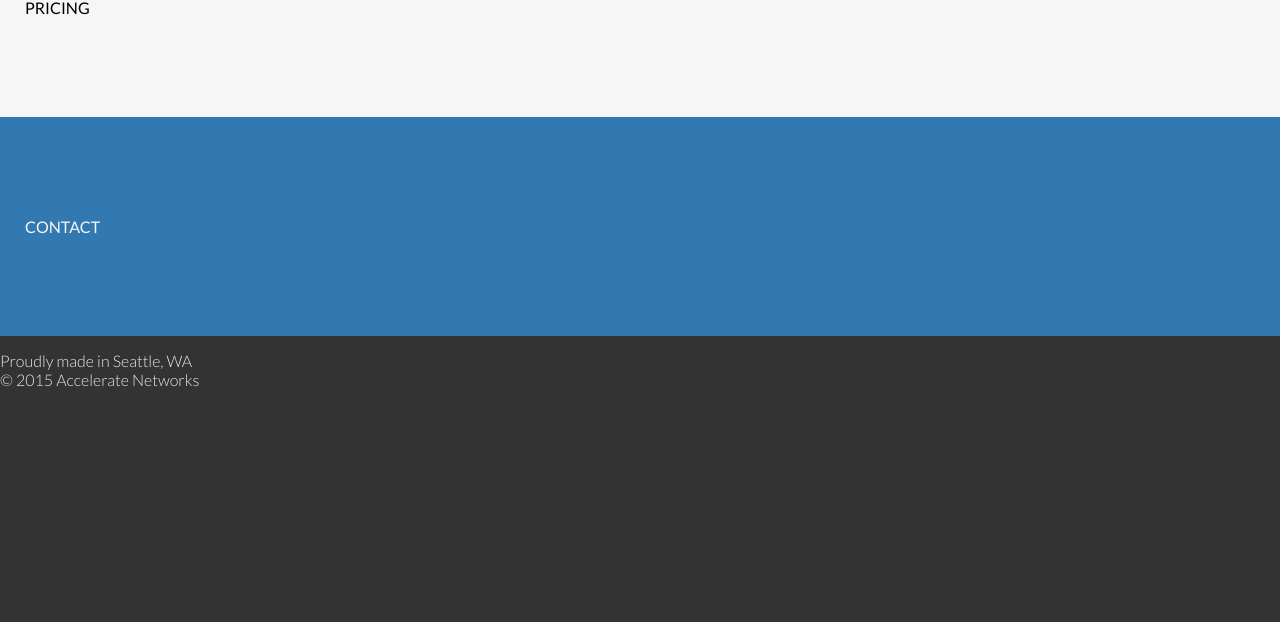
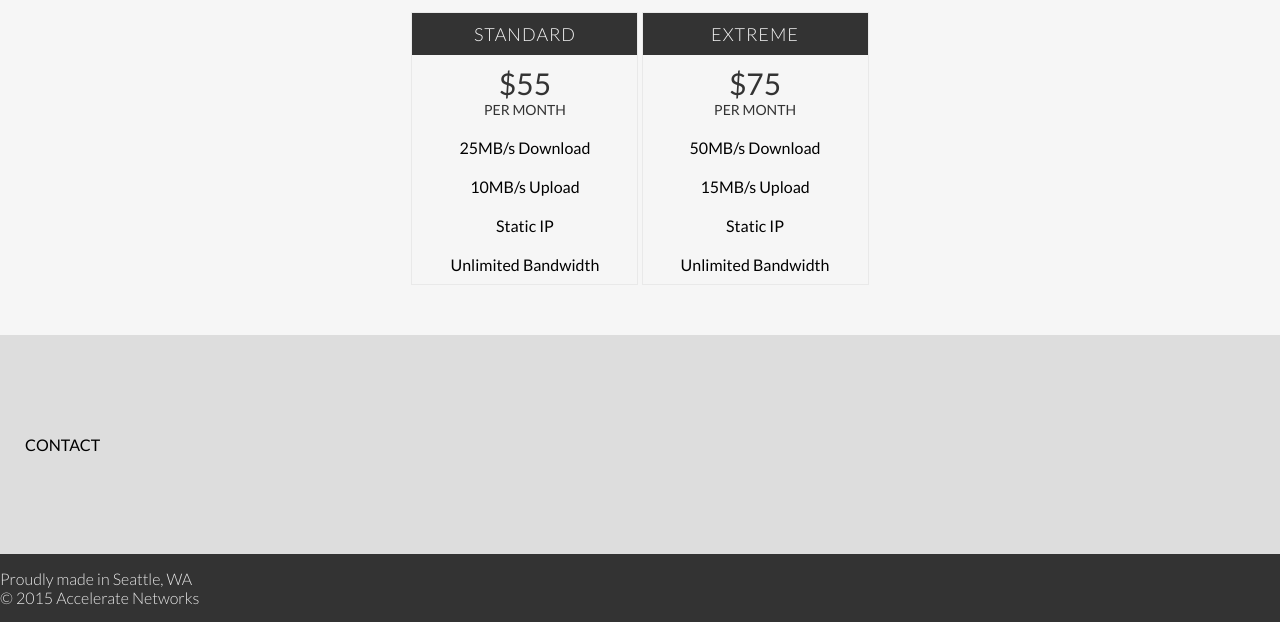
Before and after one commit to AccelerateNetworks/acceleratenetworks.com, a website: page public/index.html in a window 1280 px wide. Shown: the part 702-1324 px from the top of the page. Before the commit the page ends 1106 px from the top, so only its background shows below. Drawn offline with nearby package versions, Linux system fonts and the light colour scheme; files that its build step writes are made by us from their sources; a script that the page names is missing.

Commit message:
Working on pricing tables

```diff
--- a/assets/less/main.less
+++ b/assets/less/main.less
@@ -189,7 +189,52 @@ header {
 
 .pricing {
 	background-color: @light;
-	padding: 100px 25px;
+	text-align: center;
+	padding: 50px 25px;
+
+	h1 {
+		margin: 0 0 25px;
+	}
+
+	ul {
+		margin: 0;
+		padding: 0;
+
+		li {
+			list-style: none;
+			display: inline-block;
+			width: 225px;
+			border: 1px solid darken(@light, 5%);
+
+			.plan-name {
+				background-color: @dark;
+				color: @light;
+				font-size: 18px;
+				padding: 10px;
+				text-transform: uppercase;
+				letter-spacing: 1px;
+				font-weight: 300;
+			}
+
+			.plan-price {
+				background-color: @light;
+				padding: 10px 25px;
+				font-size: 30px;
+				color: @dark;
+
+				span {
+					display: block;
+					font-size: 14px;
+					text-transform: uppercase;
+				}
+			}
+
+			.plan-item {
+				background-color: @light;
+				padding: 10px;
+			}
+		}
+	}
 }
 
 /*
@@ -199,9 +244,8 @@ header {
 */
 
 .contact {
-	background-color: @accelerate-blue;
+	background-color: darken(@light, 10%);
 	padding: 100px 25px;
-	color: @light;
 }
 
 /*
--- a/public/index.html
+++ b/public/index.html
@@ -62,7 +62,59 @@
 
 		<!--PRICING-->
 		<div class="pricing">
-			PRICING
+			<div class="container">
+				<div class="row">
+					<div class="col-xs-12">
+						<h1>High Speed Internet Pricing</h1>
+					</div>
+				</div>
+			</div>
+			<ul>
+				<!--Plan 1-->
+				<li>
+					<div class="plan-name">
+						Standard
+					</div>
+					<div class="plan-price">
+						$55
+						<span>per month</span>
+					</div>
+					<div class="plan-item">
+						25MB/s Download
+					</div>
+					<div class="plan-item">
+						10MB/s Upload
+					</div>
+					<div class="plan-item">
+						Static IP
+					</div>
+					<div class="plan-item">
+						Unlimited Bandwidth
+					</div>
+				</li>
+				<!--Plan 2-->
+				<li>
+					<div class="plan-name">
+						Extreme
+					</div>
+					<div class="plan-price">
+						$75
+						<span>per month</span>
+					</div>
+					<div class="plan-item">
+						50MB/s Download
+					</div>
+					<div class="plan-item">
+						15MB/s Upload
+					</div>
+					<div class="plan-item">
+						Static IP
+					</div>
+					<div class="plan-item">
+						Unlimited Bandwidth
+					</div>
+				</li>
+			</ul>
 		</div>
 
 		<!--CONTACT-->
```
